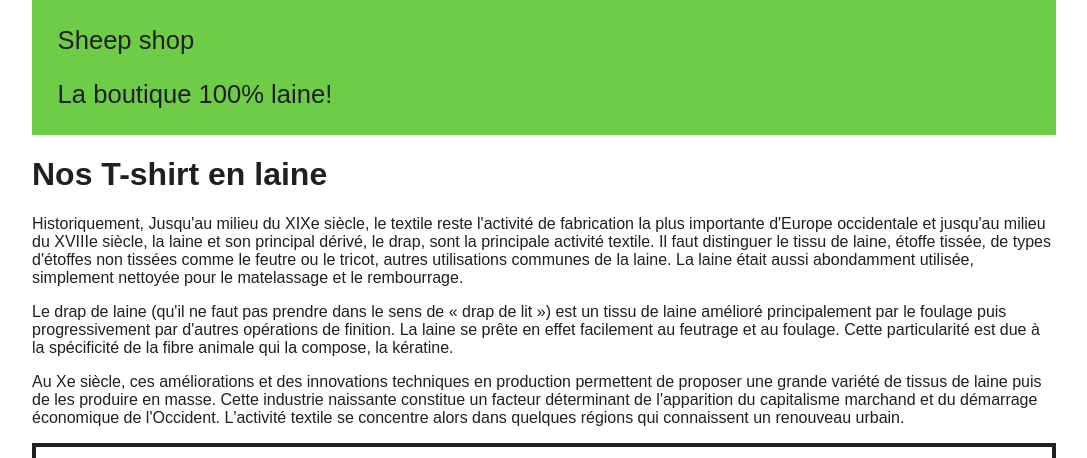
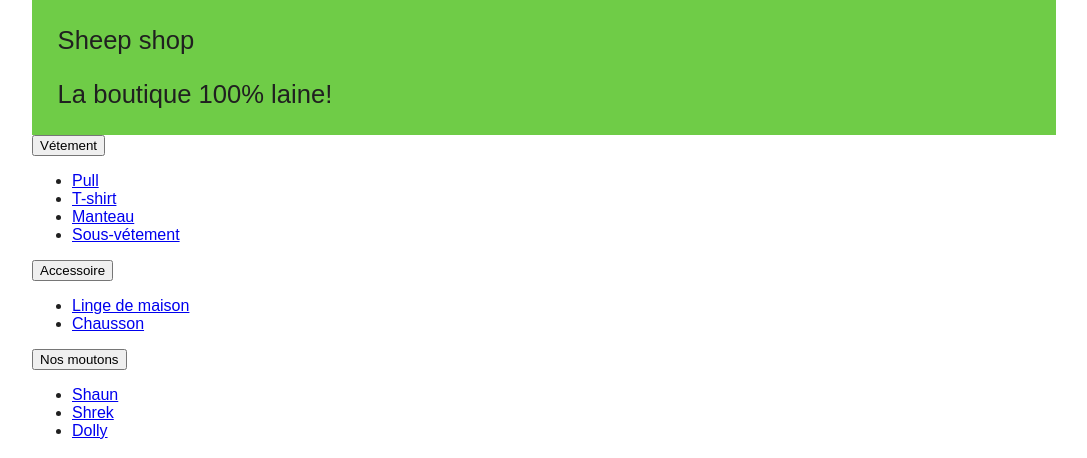
Before and after one commit to pbreteche/html5-2020-02, a plain HTML site: page 03css/index.html in a window 1280 px wide. Shown: the top 458 px of the page, without its empty margins (96-1183 px from the left). Drawn offline with Linux system fonts and the light colour scheme; a web font is replaced by a local one.

Commit message:
création menu HTML

```diff
--- a/03css/index.html
+++ b/03css/index.html
@@ -11,6 +11,32 @@
         <p class="brand">Sheep shop</p>
         <p class="slogan">La boutique 100% laine!</p>
     </header>
+    <nav class="main menu">
+        <div>
+            <button>Vétement</button>
+            <ul>
+                <li><a href="#">Pull</a></li>
+                <li><a href="#">T-shirt</a></li>
+                <li><a href="#">Manteau</a></li>
+                <li><a href="#">Sous-vétement</a></li>
+            </ul>
+        </div>
+        <div>
+            <button>Accessoire</button>
+            <ul>
+                <li><a href="#">Linge de maison</a></li>
+                <li><a href="#">Chausson</a></li>
+            </ul>
+        </div>
+        <div>
+            <button>Nos moutons</button>
+            <ul>
+                <li><a href="#">Shaun</a></li>
+                <li><a href="#">Shrek</a></li>
+                <li><a href="#">Dolly</a></li>
+            </ul>
+        </div>
+    </nav>
     <main role="main">
         <div>
             <h1>Nos T-shirt en laine</h1>
```
